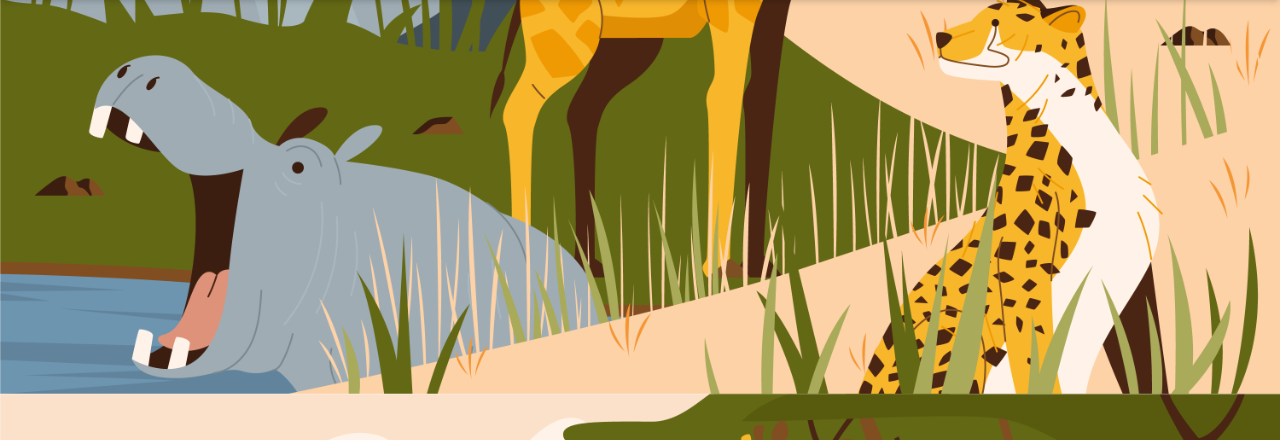
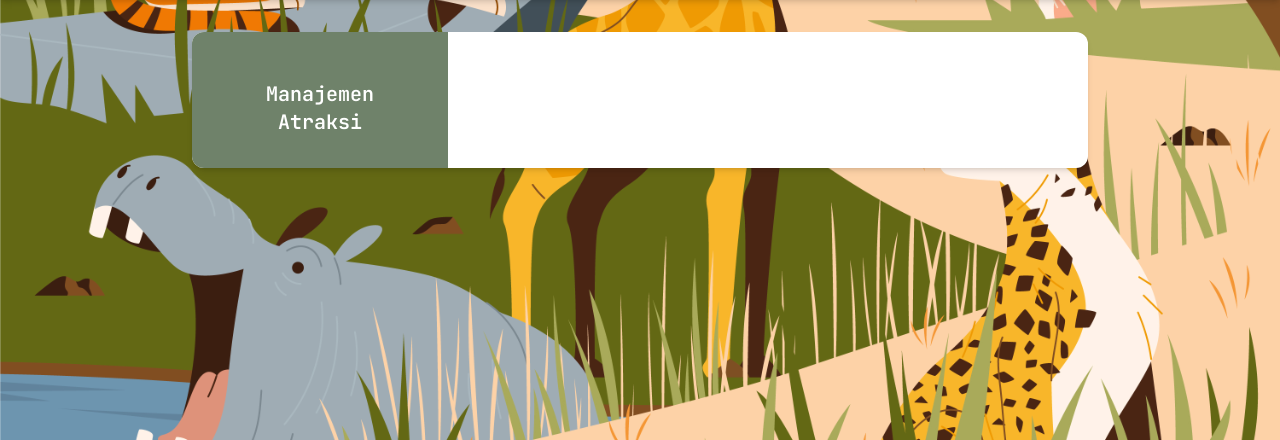
Before and after one commit to MHibriziF/SIZOPI, a Django app: template blue/templates/atraksi.html in a window 1280 px wide. Shown: the part 66-506 px from the top of the page. Run offline with Django 5.2, Linux system fonts and the light colour scheme; the template is opened without the code that fills it, so the values that code supplies are empty; some libraries are stand-ins or nearby versions.

Commit message:
setup views and path

```diff
--- a/blue/templates/atraksi.html
+++ b/blue/templates/atraksi.html
@@ -7,4 +7,17 @@
 {% load static %}
 {% include 'components/navbar.html' %}
 
+<div class="container mx-auto px-4 py-8">
+    <div class="max-w-4xl mx-auto bg-white rounded-xl shadow-md overflow-hidden">
+        <div class="md:flex">
+            <div class="md:flex-shrink-0 bg-[#6F826A] text-white p-8 md:w-64">
+                <div class="text-center">
+                    <h2 class="mt-4 text-xl font-semibold">Manajemen Atraksi</h2>
+                </div>
+            </div>
+        </div>
+    </div>
+
+</div>
+
 {% endblock content %}
--- a/blue/urls.py
+++ b/blue/urls.py
@@ -3,5 +3,8 @@ from .views import *
 
 app_name = 'blue'
 urlpatterns = [
-
+    path('reservasi', reservasi, name='reservasi'),
+    path('kelola-wahana', kelola_wahana, name='kelola_wahana'),
+    path('kelola-atraksi', kelola_atraksi, name='kelola_atraksi'),
+    path('kelola-pengunjung', kelola_pengunjung, name='kelola_pengunjung'),
 ]
```
Also changed, not shown: blue/views.py (+25 -1 lines).
